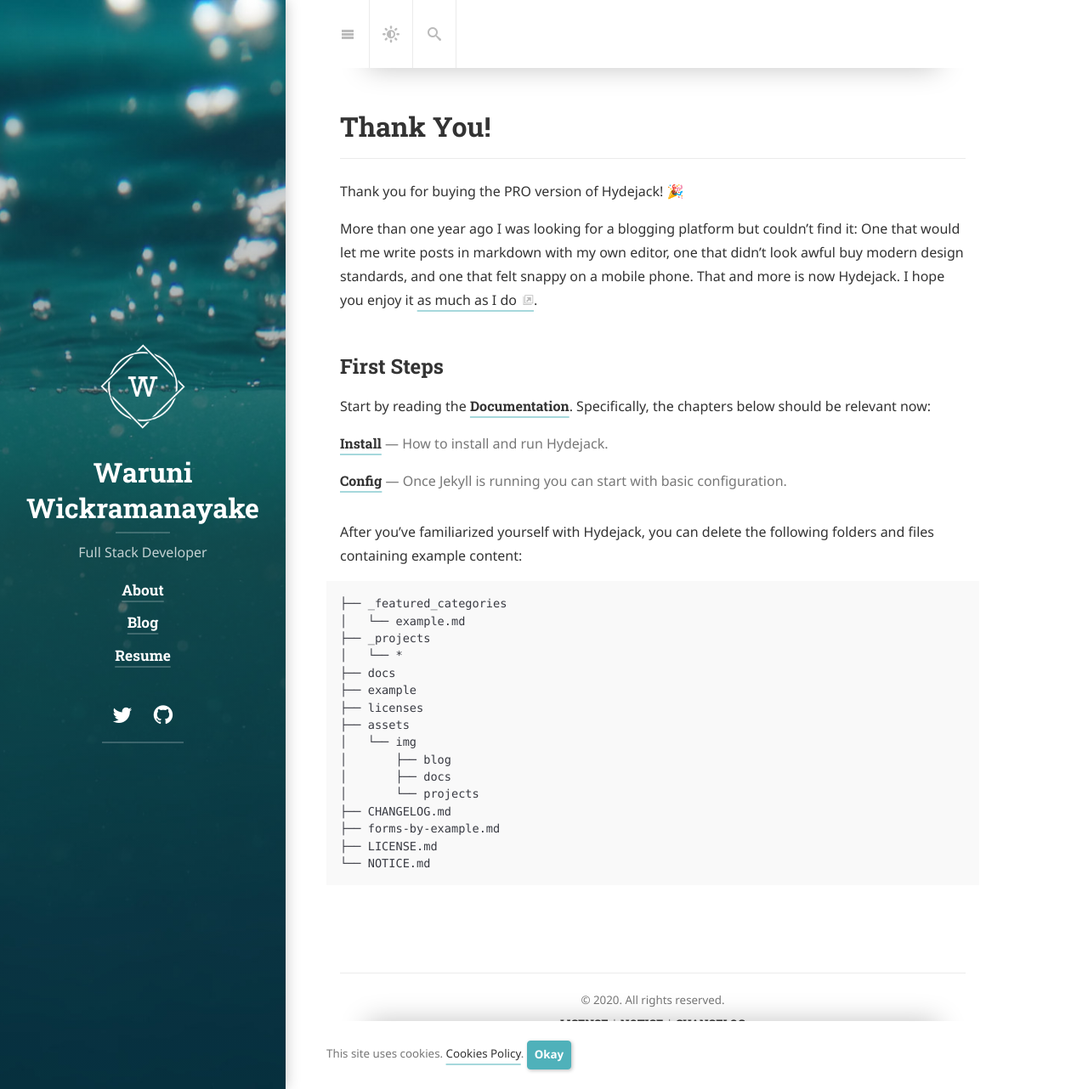
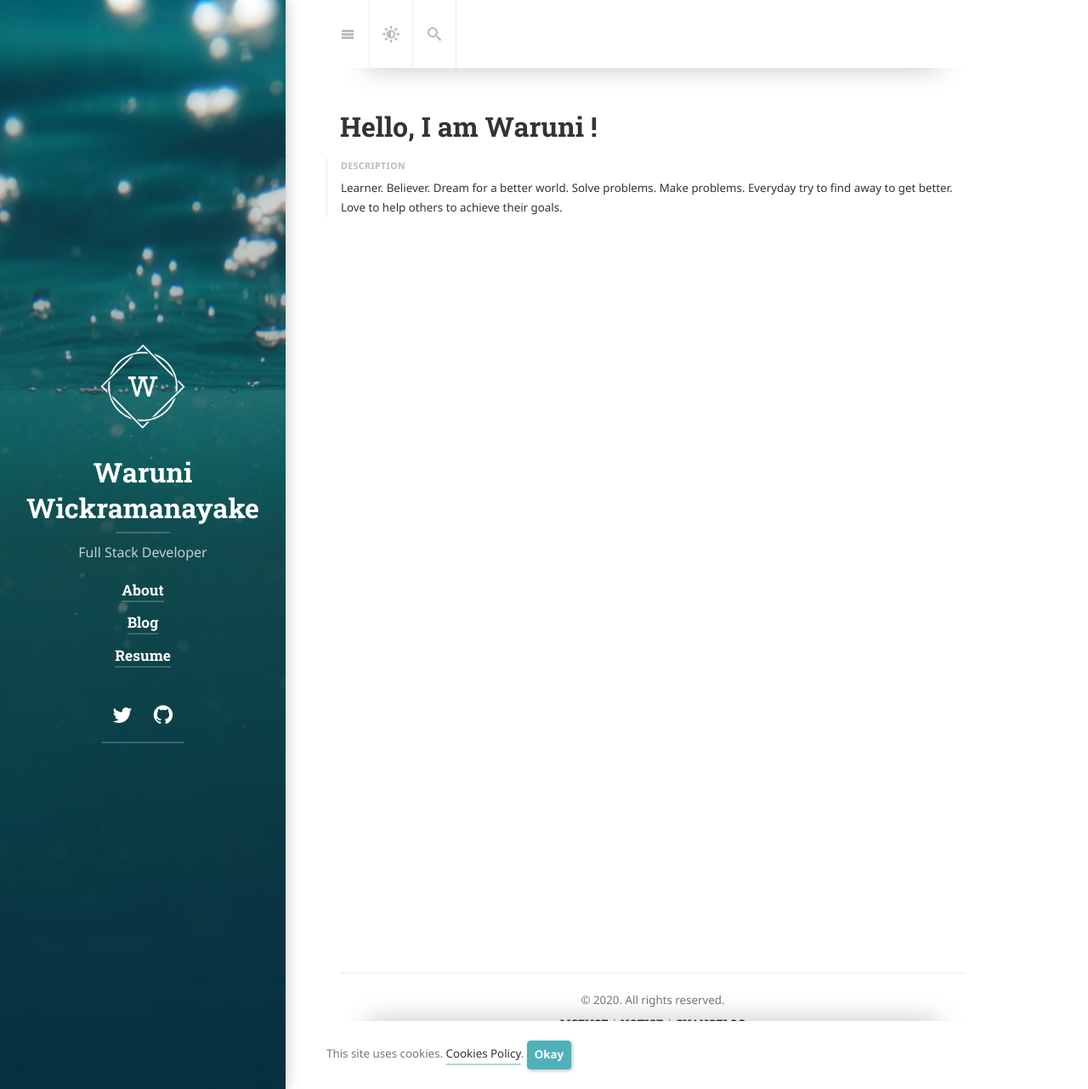
Before and after one commit to wwaruni/blog, a Jekyll site: the page built from index.md, in a window 1280 px wide and 1282 px high. Shown: the whole window at 85% size. Built offline with Jekyll 4.4.1, drawn with Linux system fonts in a browser that asks for light colours; cached includes are drawn as plain includes; nearby versions of some CDN libraries; some web fonts are replaced; library files that are not in the unit come from our copies.

Commit message:
Index changes

```diff
--- a/index.md
+++ b/index.md
@@ -1,47 +1,8 @@
 ---
 layout: page
-title: Thank You!
+title: Hello, I am Waruni !
+description: >
+    Learner. Believer. Dream for a better world. Solve problems. Make problems. Everyday try to find away to get better. Love to help others to achieve their goals.
+hide_description: false
 sitemap: false
 ---
-
-Thank you for buying the PRO version of Hydejack! 🎉
-
-More than one year ago I was looking for a blogging platform but couldn't find it:
-One that would let me write posts in markdown with my own editor,
-one that didn't look awful buy modern design standards, and one that felt snappy on a mobile phone.
-That and more is now Hydejack. I hope you enjoy it [as much as I do](https://qwtel.com/).
-
-## First Steps
-Start by reading the [Documentation]{:.heading.flip-title}.
-Specifically, the chapters below should be relevant now:
-
-* [Install]{:.heading.flip-title} --- How to install and run Hydejack.
-* [Config]{:.heading.flip-title} --- Once Jekyll is running you can start with basic configuration.
-{:.related-posts.faded}
-
-After you've familiarized yourself with Hydejack, you can delete the following folders and files
-containing example content:
-
-~~~
-├── _featured_categories
-│   └── example.md
-├── _projects
-│   └── *
-├── docs
-├── example
-├── licenses
-├── assets
-│   └── img
-│       ├── blog
-│       ├── docs
-│       └── projects
-├── CHANGELOG.md
-├── forms-by-example.md
-├── LICENSE.md
-└── NOTICE.md
-~~~
-
-[documentation]: docs/README.md
-[install]: docs/install.md
-[upgrade]: docs/upgrade.md
-[config]: docs/config.md
```
